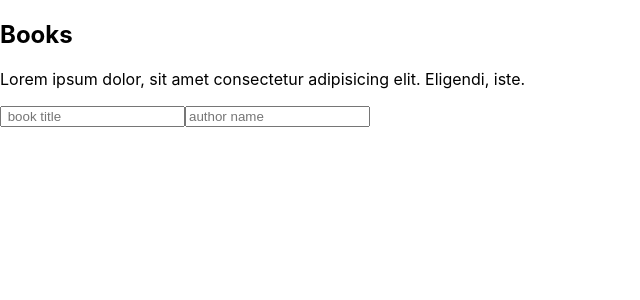
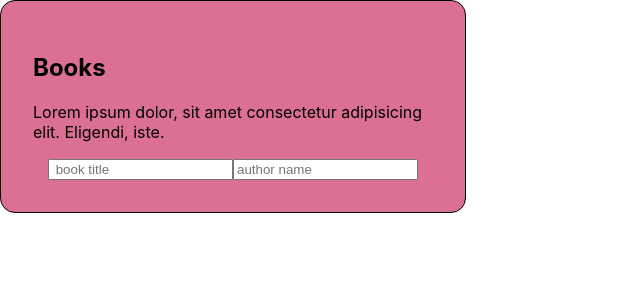
Before and after one commit to shwetaps605/bookeeper-redux, a React (Create React App) app: page / in a window 1280 px wide. Both pictures are taken after typing "Sample" into the empty fields and a click on the button "LogIn". Shown: the top 300 px of the page, without its empty margins (0-640 px from the left). Built offline with nearby package versions, Linux system fonts and the light colour scheme.

Commit message:
Added some styles for Books component

```diff
--- a/src/components/Books.jsx
+++ b/src/components/Books.jsx
@@ -12,13 +12,13 @@ const Books = () => {
         addBook({ title: bookTitle, author: author })
     }
     return (
-        <>
+        <div className='book-container' >
             <header>
                 <h2>Books</h2>
                 <p>Lorem ipsum dolor, sit amet consectetur adipisicing elit. Eligendi, iste.</p>
             </header>
             <main>
-                <form className='book-form' onSubmit={handleSubmit}>
+                <form onSubmit={handleSubmit}>
                     <input type="text"
                         placeholder=' book title'
                         value={bookTitle}
@@ -32,7 +32,7 @@ const Books = () => {
                     />
                 </form>
             </main>
-        </>
+        </div>
 
     )
 
--- a/src/index.css
+++ b/src/index.css
@@ -28,3 +28,16 @@ code {
   inset: 0;
 
 }
+
+.book-container {
+  max-width: 400px;
+  padding: 2rem;
+  border: 1px solid #000;
+  border-radius: 15px;
+  background-color: palevioletred;
+  display: flex;
+  justify-content: center;
+  flex-direction: column;
+  align-items: center;
+  max-height: max-content;
+}
```
